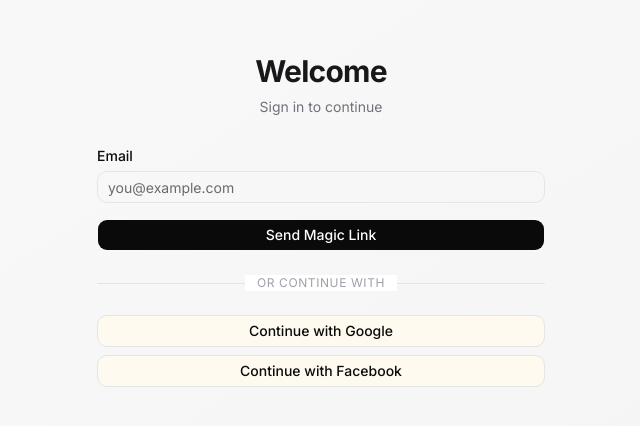
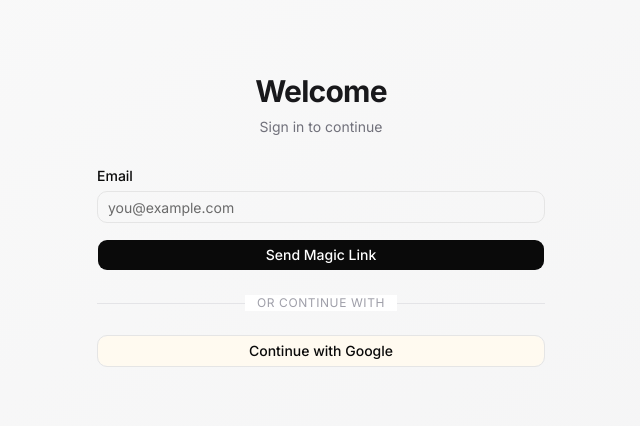
Before and after one commit to Agustin-Perezz/action-sync-app, a Next.js app: page /signin in a window 1280 px wide. Shown: the part 180-606 px from the top of the page, without its empty margins (319-959 px from the left). Built offline with nearby package versions, Linux system fonts and the light colour scheme; no server answers.

Commit message:
Remove Facebook OAuth provider and sign-in button

```diff
--- a/src/app/signin/components/OAuthButtons.tsx
+++ b/src/app/signin/components/OAuthButtons.tsx
@@ -15,14 +15,6 @@
       >
         Continue with Google
       </Button>
-      <Button
-        type="button"
-        variant="outline"
-        className="w-full"
-        onClick={() => signInWithOAuthAction(OAuthProvider.Facebook)}
-      >
-        Continue with Facebook
-      </Button>
     </div>
   );
 }
--- a/src/domain/entities/oauth-provider.enum.ts
+++ b/src/domain/entities/oauth-provider.enum.ts
@@ -1,4 +1,3 @@
 export enum OAuthProvider {
   Google = "google",
-  Facebook = "facebook",
 }
```
